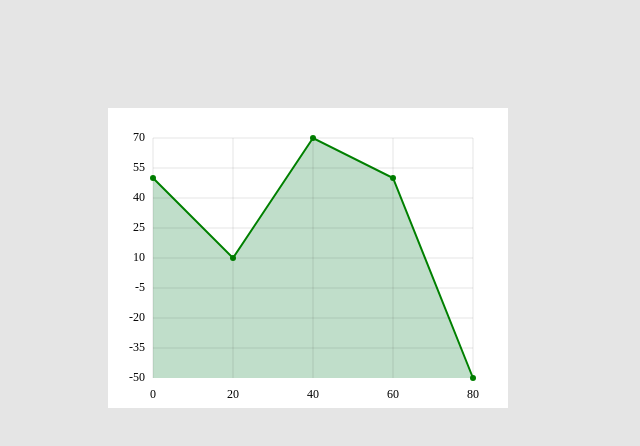
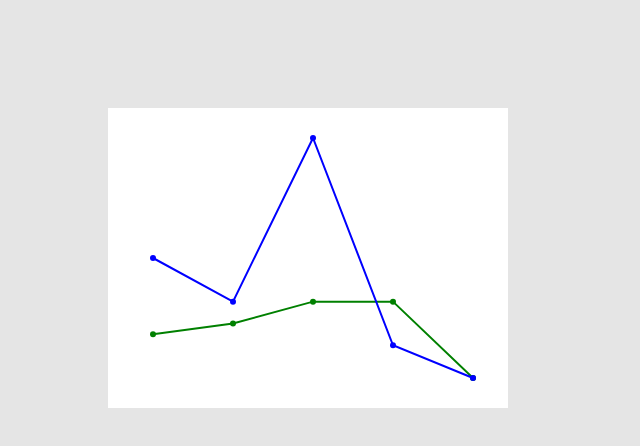
Before and after one commit to kjindev/in-the-chart, a React (Create React App) app: page / in a window 1280 px wide. Shown: the top 446 px of the page, without its empty margins (0-640 px from the left). Built offline with nearby package versions, Linux system fonts and the light colour scheme.

Commit message:
feat: line dataset

```diff
--- a/src/App.tsx
+++ b/src/App.tsx
@@ -2,11 +2,22 @@ import LineChart from "./LineChart";
 
 function App() {
   const data = [
-    { x: 0, y: 50 },
-    { x: 20, y: 10 },
-    { x: 40, y: 70 },
-    { x: 60, y: 50 },
-    { x: 80, y: -50 },
+    {
+      x: [0, 20, 40, 60, 80],
+      y: [20, 30, 50, 50, -20],
+      lineColor: "green",
+      pointColor: "green",
+      pointSize: "3",
+      areaColor: "rgb(130, 190, 150, 0.5)",
+    },
+    {
+      x: [0, 20, 40, 60, 80],
+      y: [90, 50, 200, 10, -20],
+      lineColor: "blue",
+      pointColor: "blue",
+      pointSize: "3",
+      areaColor: "rgb(130, 190, 150, 0.5)",
+    },
   ];
 
   const label = {
@@ -26,21 +37,17 @@ function App() {
     },
   };
 
-  const style = {
+  const option = {
     backgroundColor: "white",
-    lineColor: "green",
-    pointColor: "green",
-    pointSize: "3",
-    areaColor: "rgb(130, 190, 150, 0.5)",
-    //areaGradient: ["#22c55e", "white"],
   };
+
   return (
     <LineChart
       width={400}
       height={300}
       data={data}
       label={label}
-      style={style}
+      option={option}
     />
   );
 }
--- a/src/LineChart.tsx
+++ b/src/LineChart.tsx
@@ -1,101 +1,133 @@
-import { useState } from "react";
+import { useEffect, useState } from "react";
 import { DataProps, DataType } from "./types";
 
-const LineChart = ({ width, height, data, label, style }: DataProps) => {
-  /*  const [svgSize, setSvgSize] = useState({
-    width: width,
-    height: height,
-  });
-  const [chartSize, setChartSize] = useState({
-    width: svgSize.width * 0.8,
-    height: svgSize.height * 0.8,
-  });
-
-  const [values, setValues] = useState({
-    x: data.map((item: DataType) => item.x),
-    y: data.map((item: DataType) => item.y),
-  });
-
-  const [range, setRange] = useState({
-    x: {
-      min: label.x.min === undefined ? Math.min(...values.x) : label.x.min,
-      max: label.x.max === undefined ? Math.max(...values.x) : label.x.max,
-    },
-    y: {
-      min: label.y.min === undefined ? Math.min(...values.y) : label.y.min,
-      max: label.y.max === undefined ? Math.max(...values.y) : label.y.max,
-    },
-  });
-
-  const [step, setStep] = useState({
-    x: label.x.step || Math.floor(range.x.max / data.length - 1),
-    y: label.y.step || Math.floor(range.y.max / data.length - 1),
-  });
-
-  const [numOfGridLines, setNumOfGridLines] = useState({
-    x: (range.x.max - range.x.min) / step.x,
-    y: (range.y.max - range.y.min) / step.y,
-  });
-
-  const [scale, setScale] = useState({
-    x: chartSize.width / (range.x.max - range.x.min),
-    y: chartSize.height / (range.y.max - range.y.min),
-  });
-
-  const [points, setPoints] = useState<any>((item: DataType) => ({
-    x: (item.x - range.x.min) * scale.x + svgSize.width * 0.1 + 5,
-    y:
-      chartSize.height -
-      (item.y - range.y.min) * scale.y +
-      svgSize.height * 0.1,
-  }));
-*/
-
-  /* const svgWidth = width;
+const LineChart = ({ width, height, data, label, option }: any) => {
+  const svgWidth = width;
   const svgHeight = height;
   const chartWidth = svgWidth * 0.8;
-  const chartHeight = svgHeight * 0.8; */
+  const chartHeight = svgHeight * 0.8;
 
-  const [svgWidth, setWidth] = useState(width);
-  const [svgHeight, setHeight] = useState(height);
-  const [chartWidth, setChartWidth] = useState(svgWidth * 0.8);
-  const [chartHeight, setChartHeight] = useState(svgHeight * 0.8);
+  const [dataset, SetDataset] = useState<any>([]);
 
-  const xValues = data.map((item: DataType) => item.x);
-  const yValues = data.map((item: DataType) => item.y);
-  const xMin = label.x.min === undefined ? Math.min(...xValues) : label.x.min;
-  const xMax = label.x.max === undefined ? Math.max(...xValues) : label.x.max;
-  const xStep = label.x.step || Math.floor(xMax / data.length - 1);
-  const yMin = label.y.min === undefined ? Math.min(...yValues) : label.y.min;
-  const yMax = label.y.max === undefined ? Math.max(...yValues) : label.y.max;
-  const yStep = label.y.step || Math.floor(yMax / data.length - 1);
-  const numOfXGridLines = (xMax - xMin) / xStep;
-  const numOfYGridLines = (yMax - yMin) / yStep;
+  useEffect(() => {
+    let xRange = {
+      min: 0,
+      max: 0,
+    };
 
-  const xScale = chartWidth / (xMax - xMin);
-  const yScale = chartHeight / (yMax - yMin);
+    let yRange = {
+      min: 0,
+      max: 0,
+    };
 
-  const points = data.map((item: DataType) => ({
-    x: (item.x - xMin) * xScale + svgWidth * 0.1 + 5,
-    y: chartHeight - (item.y - yMin) * yScale + svgHeight * 0.1,
-  }));
+    let xAxis = {
+      step: 5,
+      numOfGrid: 5,
+      scale: 0,
+    };
+    let yAxis = {
+      step: 5,
+      numOfGrid: 5,
+      scale: 0,
+    };
 
-  const pathData = points
-    .map((point: DataType) => `${point.x},${point.y}`)
-    .join(" ");
+    let points: any = [];
+    let pointsPath: any = [];
+    let areaPoints: any = [];
+    let areaPath: any = [];
 
-  const areaPoints = [
-    ...points,
+    let xMinTemp: number[] = new Array(data.length).fill(0);
+    let xMaxTemp: number[] = new Array(data.length).fill(0);
+    let yMinTemp: number[] = new Array(data.length).fill(0);
+    let yMaxTemp: number[] = new Array(data.length).fill(0);
+
+    for (let i = 0; i < data.length; i++) {
+      xMinTemp[i] = Math.min(...data[i].x);
+      xMaxTemp[i] = Math.max(...data[i].x);
+      yMinTemp[i] = Math.min(...data[i].y);
+      yMaxTemp[i] = Math.max(...data[i].y);
+    }
+
+    xRange = {
+      min: Math.min(...xMinTemp),
+      max: Math.max(...xMaxTemp),
+    };
+    yRange = {
+      min: Math.min(...yMinTemp),
+      max: Math.max(...yMaxTemp),
+    };
+
+    const xStep = label.x.step || Math.floor(xRange.max / data.length - 1);
+    const yStep = label.y.step || Math.floor(yRange.max / data.length - 1);
+
+    xAxis = {
+      step: xStep,
+      numOfGrid: (yRange.max - yRange.min) / yStep,
+      scale: chartWidth / (xRange.max - xRange.min),
+    };
+    yAxis = {
+      step: yStep,
+      numOfGrid: (xRange.max - xRange.min) / xStep,
+      scale: chartHeight / (yRange.max - yRange.min),
+    };
+
+    if (points.length < data.length) {
+      let temp1: any = [];
+      for (let i = 0; i < data.length; i++) {
+        let temp2 = [];
+        for (let j = 0; j < data[i].x.length; j++) {
+          let item = { x: 0, y: 0 };
+          item = {
+            x: (data[i].x[j] - xRange.min) * xAxis.scale + svgWidth * 0.1 + 5,
+            y:
+              chartHeight -
+              (data[i].y[j] - yRange.min) * yAxis.scale +
+              svgHeight * 0.1,
+          };
+          temp2.push(item);
+        }
+        temp1.push(temp2);
+      }
+
+      points = temp1;
+
+      for (let i = 0; i < points.length; i++) {
+        pointsPath.push(
+          points[i].map((point: DataType) => `${point.x},${point.y}`).join(" ")
+        );
+        areaPoints.push([
+          ...points[i],
           {
-      x: points[points.length - 1].x,
+            x: points[i][points[i].length - 1].x,
             y: chartHeight + svgHeight * 0.1,
           },
-    { x: points[0].x, y: chartHeight + svgHeight * 0.1 },
-  ];
+          { x: points[i][0].x, y: chartHeight + svgHeight * 0.1 },
+        ]);
+      }
 
-  const areaPathData = areaPoints
+      for (let i = 0; i < areaPoints.length; i++) {
+        areaPath.push(
+          areaPoints[i]
             .map((point: DataType) => `${point.x},${point.y}`)
-    .join(" ");
+            .join(" ")
+        );
+      }
+      let datasetTemp = [];
+      for (let i = 0; i < data.length; i++) {
+        datasetTemp.push({
+          points: points[i],
+          pointsPath: pointsPath[i],
+          areaPoints: areaPoints[i],
+          areaPath: areaPath[i],
+          lineColor: data[i].lineColor,
+          pointColor: data[i].pointColor,
+          pointSize: data[i].pointSize,
+          areaColor: data[i].areaColor,
+        });
+      }
+      SetDataset(datasetTemp);
+    }
+  }, [data]);
 
   return (
     <div
@@ -103,42 +135,46 @@ const LineChart = ({ width, height, data, label, style }: DataProps) => {
         display: "flex",
         justifyContent: "center",
         alignItems: "center",
-        backgroundColor: style.backgroundColor,
+        backgroundColor: option.backgroundColor,
         width: svgWidth,
         height: svgHeight,
       }}
     >
       <svg width={svgWidth} height={svgHeight}>
-        {/*gradient*/}
-        {style.areaGradient && (
-          <defs>
-            <linearGradient id="areaGradient" x1="0%" y1="0%" x2="0%" y2="90%">
+        {dataset?.map((item: any, index: any) => (
+          <>
+            {/* <defs>
+              <linearGradient
+                id="areaGradient"
+                x1="0%"
+                y1="0%"
+                x2="0%"
+                y2="90%"
+              >
                 <stop offset="0%" stopColor={style.areaGradient[0]} />
                 <stop offset="100%" stopColor={style.areaGradient[1]} />
               </linearGradient>
-          </defs>
-        )}
-        <polygon
-          points={areaPathData}
-          fill={style.areaColor || "url(#areaGradient)" || "none"}
-        />
+            </defs> */}
+            {/* <polygon points={item.areaPath} fill="blue" /> */}
             <g height={chartHeight}>
               <polyline
-            points={pathData}
+                points={item.pointsPath}
                 fill="none"
-            stroke={style.lineColor}
+                stroke={item.lineColor}
                 strokeWidth="2"
               />
-          {points.map((point: DataType, index: number) => (
+              {item?.points?.map((point: DataType, index: number) => (
                 <circle
                   key={index}
                   cx={point.x}
                   cy={point.y}
-              r={style.pointSize}
-              fill={style.pointColor}
+                  r={item.pointSize}
+                  fill={item.pointColor}
                 />
               ))}
             </g>
+          </>
+        ))}
         {/*<line
             x1="10"
             y1={chartHeight + 10}
@@ -147,91 +183,10 @@ const LineChart = ({ width, height, data, label, style }: DataProps) => {
             stroke="black"
           />
       <line x1="10" y1="10" x2="10" y2={chartHeight + 10} stroke="black" />*/}
-        <svg width={svgWidth} height={svgHeight}>
-          {/* X Axis Grid */}
-          {Array.from({ length: Math.ceil(numOfXGridLines) + 1 }).map(
-            (_, index) => {
-              const xPosition =
-                svgWidth * 0.1 + 5 + index * (chartWidth / numOfXGridLines);
-              const yPosition = svgHeight * 0.1;
-              return (
-                <line
-                  key={index}
-                  x1={xPosition}
-                  y1={yPosition}
-                  x2={xPosition}
-                  y2={yPosition + chartHeight}
-                  stroke={label.x.axisColor}
-                />
-              );
-            }
-          )}
-          {/* X Axis Label */}
-          {label.x.display &&
-            Array.from({ length: numOfXGridLines + 1 }).map((_, index) => {
-              const xPosition =
-                svgWidth * 0.1 + 5 + index * (chartWidth / numOfXGridLines);
-              const yPosition = chartHeight + svgHeight * 0.1 + 20;
-              return (
-                <text
-                  key={index}
-                  x={xPosition}
-                  y={yPosition}
-                  textAnchor="middle"
-                  style={{ fontSize: label.x.fontSize }}
-                >
-                  {Math.floor(xMin + xStep * index)}
-                </text>
-              );
-            })}
-        </svg>
-        <svg height={svgHeight}>
-          {/* Y Axis Grid */}
-          {Array.from({ length: Math.ceil(numOfYGridLines) }).map(
-            (_, index) => {
-              const xPosition = svgWidth * 0.1 + 5;
-              const yPosition =
-                svgHeight * 0.1 + index * (chartHeight / numOfYGridLines);
-              return (
-                <line
-                  key={index}
-                  x1={xPosition}
-                  y1={yPosition}
-                  x2={xPosition + chartWidth}
-                  y2={yPosition}
-                  stroke={label.y.axisColor}
-                />
-              );
-            }
-          )}
-        </svg>
-        <svg height={svgHeight * 0.95}>
-          {/* Y Axis Label */}
-          {label.y.display &&
-            Array.from({ length: Math.ceil(numOfYGridLines + 1) }).map(
-              (_, index) => {
-                const xPosition = svgWidth * 0.1 - 3;
-                const yPosition =
-                  svgHeight * 0.1 + index * (chartHeight / numOfYGridLines);
-
-                return (
-                  <text
-                    key={index}
-                    x={xPosition}
-                    y={yPosition}
-                    textAnchor="end"
-                    alignmentBaseline="middle"
-                    style={{ fontSize: label.y.fontSize }}
-                  >
-                    {yMax - yStep * index < yMin ? "" : yMax - yStep * index}
-                  </text>
-                );
-              }
-            )}
-        </svg>
       </svg>
     </div>
   );
+
+  //   return <div>hello</div>;
 };
-
 export default LineChart;
```
Also changed, not shown: src/index.css (+0 -25 lines), 1 other file (tests, documents, lock files or other folders). Lines whose indentation alone changed are shown as unchanged.
